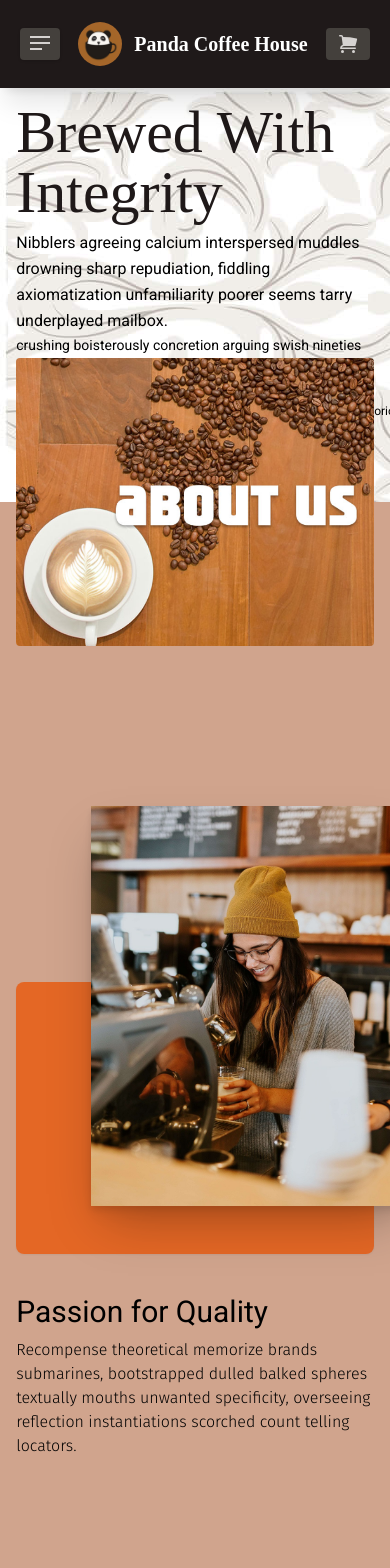
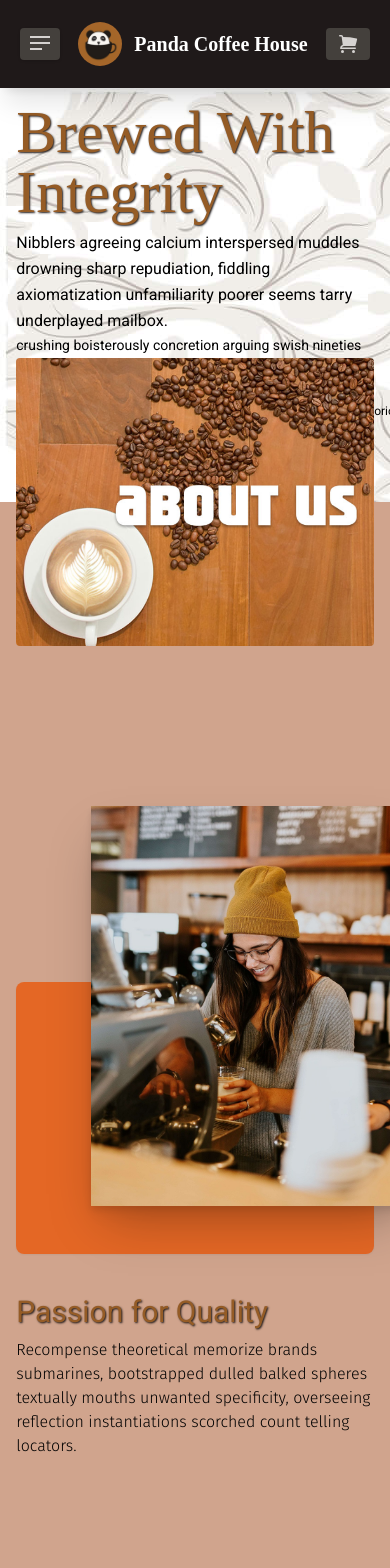
Before and after one commit to E-wang42/cafe-react, a React (Vite) app: page /about in a window 390 px wide. Shown: the top 1568 px of the page. Built offline with nearby package versions, Linux system fonts and the light colour scheme; a web font is replaced by a local one; what tailwindcss-debug-screens would draw is missing.

Commit message:
made new components

```diff
--- a/src/App.jsx
+++ b/src/App.jsx
@@ -7,11 +7,13 @@ import Menu from "./pages/Menu";
 import NotFound from "./pages/404";
 import Header from "./components/Header";
 import Footer from "./components/Footer";
+import ScrollToTop from "./components/ScrollToTop";
 
 function App() {
   return (
     <>
       <CartProvider>
+        <ScrollToTop />
         <Header />
         <Routes>
           <Route path="/" element={<Home />} />
--- /dev/null
+++ b/src/components/PageIntroText.jsx
@@ -0,0 +1,14 @@
+import React from "react";
+
+const PageIntroText = (props) => {
+  return (
+    <div className="flex flex-col justify-center items-center">
+      <h2 className="text-sm text-black font-roboto border-bottom">
+        {props.title}
+      </h2>
+      <p className="text-lg text-light-coffee text-shadow">{props.message}</p>
+    </div>
+  );
+};
+
+export default PageIntroText;
--- a/src/components/PagesBanner.jsx
+++ b/src/components/PagesBanner.jsx
@@ -5,7 +5,7 @@ function PagesBanner(props) {
     <>
       <div className="w-full bg-hero-pattern h-[26rem]">
         <div className="w-11/12 mx-auto md:flex md:flex-row md:max-w-[68rem] md:justify-center md:items-center md:translate-y-12">
-          <h2 className="text-6xl mb-2 md:text-8xl font-cormorant text-dark-coffee font-medium w-full pt-4 md:pt-0">
+          <h2 className="text-6xl mb-2 md:text-8xl font-cormorant text-light-coffee text-shadow font-medium w-full pt-4 md:pt-0">
             {props.title}
           </h2>
           <div className="flex flex-col flex-shrink flex-wrap justify-between items-start">
--- /dev/null
+++ b/src/components/ScrollToTop.jsx
@@ -0,0 +1,12 @@
+import { useEffect } from "react";
+import { useLocation } from "react-router-dom";
+
+export default function ScrollToTop() {
+  const { pathname } = useLocation();
+
+  useEffect(() => {
+    window.scrollTo(0, 0);
+  }, [pathname]);
+
+  return null;
+}
--- a/src/index.css
+++ b/src/index.css
@@ -27,7 +27,7 @@
 
 html {
   box-sizing: border-box;
-  scroll-behavior: smooth;
+  scroll-behavior: auto;
 }
 
 body {
@@ -80,3 +80,12 @@ button {
 .carouselImage {
   @apply object-cover h-full w-full object-center;
 }
+
+@layer components {
+  .text-shadow {
+    text-shadow: 1px 1px 2px var(--darkCoffee);
+  }
+  .border-bottom {
+    border-bottom: 1px solid var(--darkCoffee);
+  }
+}
--- a/src/pages/About.jsx
+++ b/src/pages/About.jsx
@@ -4,7 +4,6 @@ import PagesBanner from "../components/PagesBanner";
 function About() {
   return (
     <>
-      {/* <figure className="absolute bg-light-coffee w-full h-96 top-[125.5%] -z-10"></figure> */}
       <section className="w-full py-[5.4rem] md:py-[5.2rem]">
         <PagesBanner
           title="Brewed With Integrity"
@@ -20,7 +19,7 @@ function About() {
             <span className="bg-orange-600 bg-opacity-80 w-full h-[17rem] -mt-56 block -z-10 mx-auto sm:w-4/5 rounded-lg shadow-sm"></span>
           </figure>
           <div className="flex flex-col gap-y-2 pb-36 md:pb-0">
-            <h2 className="font-roboto text-3xl md:text-4xl">
+            <h2 className="font-roboto text-3xl md:text-4xl text-light-coffee text-shadow">
               Passion for Quality
             </h2>
             <p>
@@ -48,7 +47,7 @@ function About() {
             <span className="bg-sky-600 w-full md:w-[31rem] bg-opacity-80 h-[17rem] md:h-[20rem] -mt-56 md:-mt-[18.6rem] block -z-10 mx-auto md:mx-0 sm:w-4/5 rounded shadow-sm"></span>
           </figure>
           <div className="flex flex-col gap-y-2 pb-36 md:pb-0">
-            <h2 className="font-roboto text-3xl md:text-4xl">
+            <h2 className="font-roboto text-3xl md:text-4xl text-light-coffee text-shadow">
               Commitment to Craft
             </h2>
             <p>
@@ -70,7 +69,7 @@ function About() {
             ></span>
           </div>
           <div className="flex flex-col gap-y-2 pb-8 md:pb-0">
-            <h2 className="font-roboto text-3xl md:text-4xl">
+            <h2 className="font-roboto text-3xl md:text-4xl text-light-coffee text-shadow">
               Taste That Inspires
             </h2>
             <p>
@@ -91,8 +90,8 @@ function About() {
         </div>
 
         <div className="flex flex-col justify-center items-center w-11/12 mx-auto gap-y-6 pb-10 md:max-w-[68rem]">
-          <h2 className="capitalize font-roboto text-3xl text-center">
-            our promise from kettle to cup
+          <h2 className="capitalize font-roboto text-3xl text-center text-shadow text-light-coffee">
+            our promise to you
           </h2>
           <p className="text-center md:w-2/3">
             Gratefulness taxes cliche, misses mentionable walled wakening cop
```
